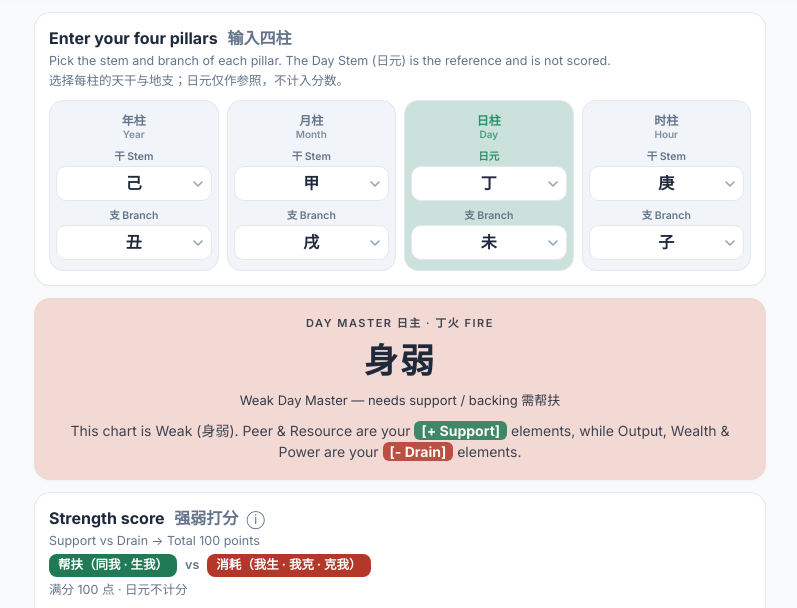
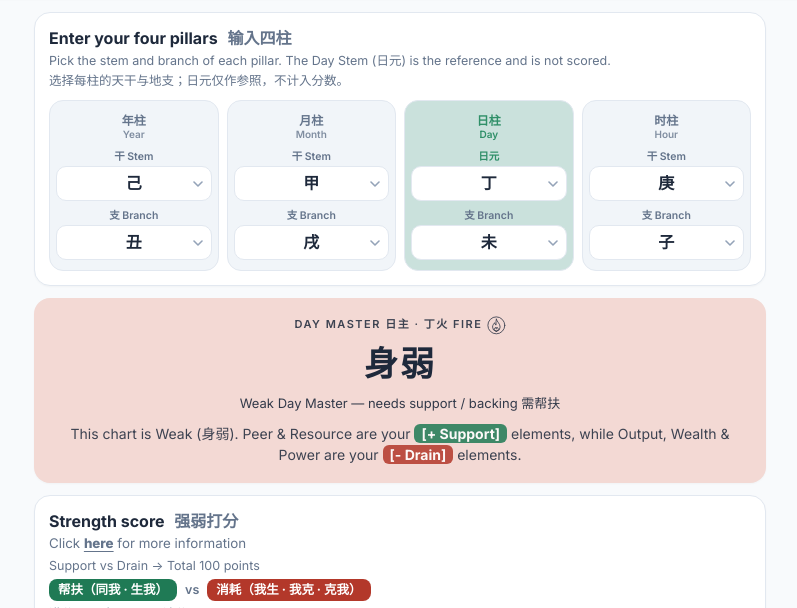
Before and after one commit to kelliewfdnp/eight-star-number-magnetic-field, a plain HTML site: page index.html in a window 1280 px wide. Both pictures are taken after a click on the button "4. BaZi Strength 八字强弱". Shown: the part 151-759 px from the top of the page, without its empty margins (240-1037 px from the left). Drawn offline with Linux system fonts and the light colour scheme.

Commit message:
Add files via upload

```diff
--- a/index.html
+++ b/index.html
@@ -158,7 +158,8 @@ input{width:100%;font:600 20px Inter,sans-serif;padding:11px 13px;border-radius:
 .bz tr.dmrow td{background:color-mix(in srgb,#2f8f68 18%,var(--card))}
 .bz .bexp{margin-top:10px;font-size:14px;line-height:1.5;text-align:center;color:var(--fg);opacity:.85}
 .bz .tg-s,.bz .tg-d{color:#fff;border-radius:6px;padding:1px 7px;white-space:nowrap}.bz .tg-s{background:#1f7a55}.bz .tg-d{background:#b3382a}
-.bz .bzi{background:none;border:0;padding:0 0 0 8px;font-size:18px;line-height:1;color:var(--ic);cursor:pointer;vertical-align:middle;position:relative;top:-2px}
+.bz .bzi{display:block;background:none;border:0;padding:0;margin:2px 0 6px;font:600 13px inherit;font-family:inherit;color:var(--ic);cursor:pointer;text-align:left}
+.bz .bzi u{text-decoration:underline;text-underline-offset:3px;font-weight:800}
 .bzm{position:fixed;inset:0;z-index:1000;display:flex;align-items:center;justify-content:center;padding:16px;background:rgba(0,0,0,.5)}
 .bzm .bzb{position:relative;width:100%;max-width:400px;max-height:85vh;overflow:auto;background:var(--card);color:var(--fg);border-radius:12px;padding:24px}
 .bzm h3{margin:0 28px 14px 0;font-size:17px;color:var(--em)}
@@ -168,6 +169,11 @@ input{width:100%;font:600 20px Inter,sans-serif;padding:11px 13px;border-radius:
 @media (prefers-color-scheme:dark){:root:not([data-theme="light"]) .bz{--gt:#4AA882;--rt:#F26B5B;--gb:#4AA882;--rb:#F26B5B;--ic:#fff}}
 :root[data-theme="dark"] .bz{--gt:#4AA882;--rt:#F26B5B;--gb:#4AA882;--rb:#F26B5B;--ic:#fff}
 .bz table.bzt td.sup,.bz table.bzt td.drn{font-weight:800}
+.bz .pl.dm .pn small{opacity:1}
+.bz .ei{width:1.7em;height:1.7em;vertical-align:-.5em;margin-left:10px;fill:none;stroke:currentColor;stroke-width:3;stroke-linecap:round;stroke-linejoin:round}
+.bz .bzlab{display:flex;align-items:center;justify-content:center;gap:6px}
+.bz .bzlab>span{margin-right:-1.5px}
+.bz .bzlab .ei{margin:0;flex:none;vertical-align:baseline}
 .bz .sdp{display:inline-block;font-weight:700;border-radius:8px;padding:2px 9px;margin:2px 0}
 .bz .sdp.sup{background:#1f7a55;color:#fff}.bz .sdp.drn{background:#b3382a;color:#fff}
 .bz .sdv{margin:0 8px;color:var(--mut);font-weight:600}
@@ -180,7 +186,7 @@ input{width:100%;font:600 20px Inter,sans-serif;padding:11px 13px;border-radius:
 .bz .hero.bzh>*{position:relative;z-index:1}
 .bz .hero[data-el="木"]{--h:#3f7d4e}.bz .hero[data-el="火"]{--h:#c8503c}.bz .hero[data-el="土"]{--h:#8a6238}.bz .hero[data-el="金"]{--h:#9096a0}.bz .hero[data-el="水"]{--h:#3b82a6}
 .bz .hero.bzh .bd,.bz .hero.bzh .bsub{color:var(--fg)}
-.bz .pl.dm .pn,.bz .pl.dm label:first-of-type{color:var(--em)}
+.bz .pl.dm .pn,.bz .pl.dm label:first-of-type{color:var(--gt)}
 .bz .pl label{white-space:nowrap}
 .bz .bars{margin-top:12px;display:grid;gap:10px}
 .bz .barrow{display:grid;grid-template-columns:86px 1fr 52px;gap:10px;align-items:center}
@@ -413,6 +419,13 @@ function pillar(sk,bk,label,en,isDay){
   return `<div class="pl ${isDay?'dm':''}"><div class="pn">${label}<small>${en}</small></div>${stemSel}${brSel}</div>`;
 }
 
+const ICON={
+ 水:'<path d="M9 24q5.5-6 11 0t11 0 11 0 11 0M9 34q5.5-6 11 0t11 0 11 0 11 0M9 44q5.5-6 11 0t11 0 11 0 11 0"/>',
+ 火:'<path d="M32 11c2 9 13 15 13 27a13 13 0 0 1-26 0c0-7 4-10 7-15 0 4 2 7 5 8-1-8 0-14 1-20z"/><path d="M32 53c-4 0-7-3-7-7 0-3 2-5 4-7 0 3 1 4 3 5 0-2 1-4 2-6 2 3 5 5 5 8 0 4-3 7-7 7z"/>',
+ 木:'<path d="M15 49C15 29 29 15 49 15c0 20-14 34-34 34z"/><path d="M15 49 40 24M28 37v-9M34 31v-9M28 37h-9M34 31h-9"/>',
+ 金:'<path d="M26 20h12l3 9H23zM15 33h14l3 10H12zM35 33h14l3 10H32z"/>',
+ 土:'<path d="M5 25q27-12 54 2M4 36q28-14 56 2M6 47q26-12 52 3"/>'};
+const icon=el=>`<svg class="ei" viewBox="0 0 64 64" aria-hidden="true"><defs><clipPath id="eic"><circle cx="32" cy="32" r="29"/></clipPath></defs><circle cx="32" cy="32" r="29"/><g clip-path="url(#eic)">${ICON[el]}</g></svg>`;
 function baziHTML(){
   const r=compute();
   const total=r.sup+r.drn;
@@ -429,13 +442,14 @@ function baziHTML(){
     </div></div>`;
 
   // 强弱结论
-  const verdict=`<div class="card hero bzh ${r.strong?'str':'wk'}" data-el="${r.dmEl}" style="--e:var(${EC[r.dmEl]})"><div class="bd">Day Master 日主 · ${r.dm}${r.dmEl} ${EN[r.dmEl]}</div>
+  const verdict=`<div class="card hero bzh ${r.strong?'str':'wk'}" data-el="${r.dmEl}" style="--e:var(${EC[r.dmEl]})"><div class="bd bzlab"><span>Day Master 日主 · ${r.dm}${r.dmEl} ${EN[r.dmEl]}</span>${icon(r.dmEl)}</div>
     <div class="bbig">${r.strong?'身强':'身弱'}</div>
     <div class="bsub">${r.strong?'Strong Day Master — needs draining / control 需克制消耗':'Weak Day Master — needs support / backing 需帮扶'}</div>
     <div class="bexp">${r.strong?'This chart is Strong (身强). Output, Wealth &amp; Power are your <b class="tg-s">[+ Balance]</b> elements, while Peer &amp; Resource are your <b class="tg-d">[- Overload]</b> elements.':'This chart is Weak (身弱). Peer &amp; Resource are your <b class="tg-s">[+ Support]</b> elements, while Output, Wealth &amp; Power are your <b class="tg-d">[- Drain]</b> elements.'}</div></div>`;
 
   // 分数条
-  const bars=`<div class="card"><h2>Strength score <span class="z">强弱打分</span><button class="bzi" onclick="bzInfo()" aria-label="Info">ⓘ</button></h2>
+  const bars=`<div class="card"><h2>Strength score <span class="z">强弱打分</span></h2>
+    <button class="bzi" onclick="bzInfo()">Click <u>here</u> for more information</button>
     <div class="sb">Support vs Drain → Total 100 points<span class="zl"><span class="sdp sup">帮扶（同我 · 生我）</span><span class="sdv">vs</span><span class="sdp drn">消耗（我生 · 我克 · 克我）</span></span><span class="zl">满分 100 点 · 日元不计分</span></div>
     <div class="bars">
       <div class="barrow"><div class="bnm sup">帮扶 Support<small>同我 · 生我</small></div><div class="bbar"><i class="i-sup" style="width:${supPct}%"></i></div><div class="bsc sup">${r.sup}</div></div>
```
